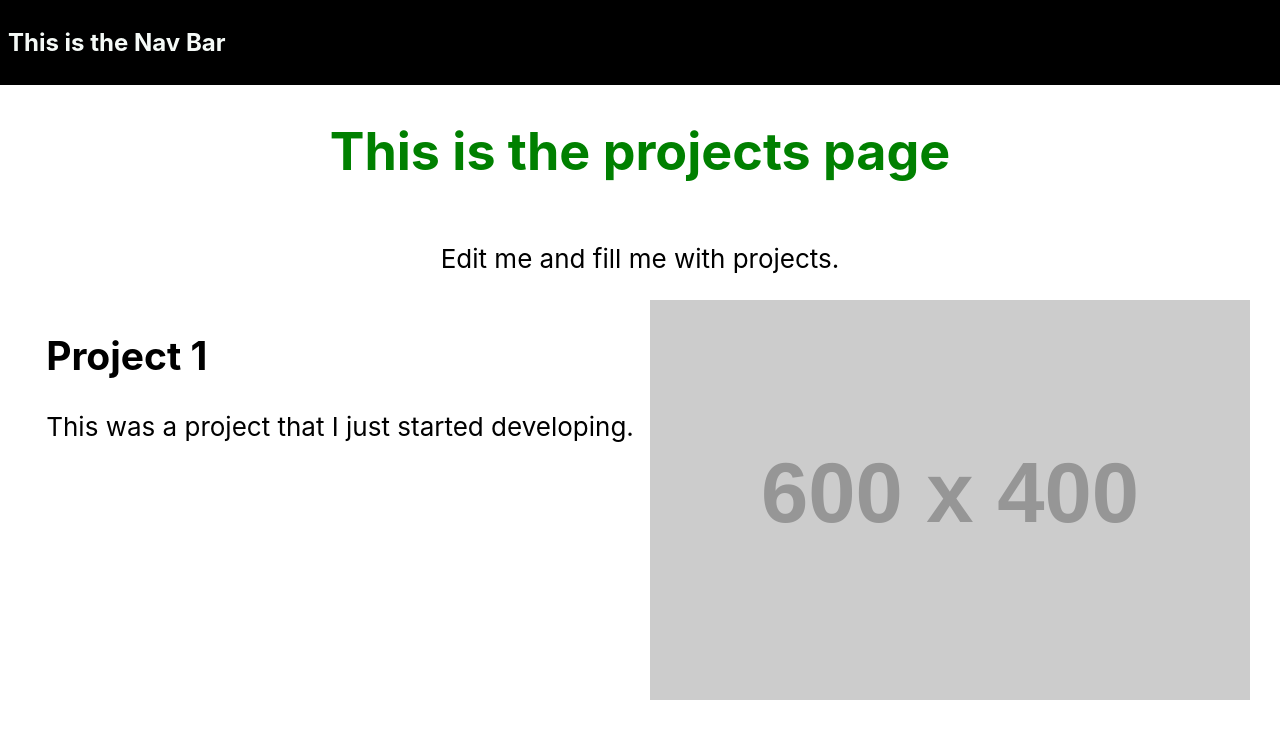
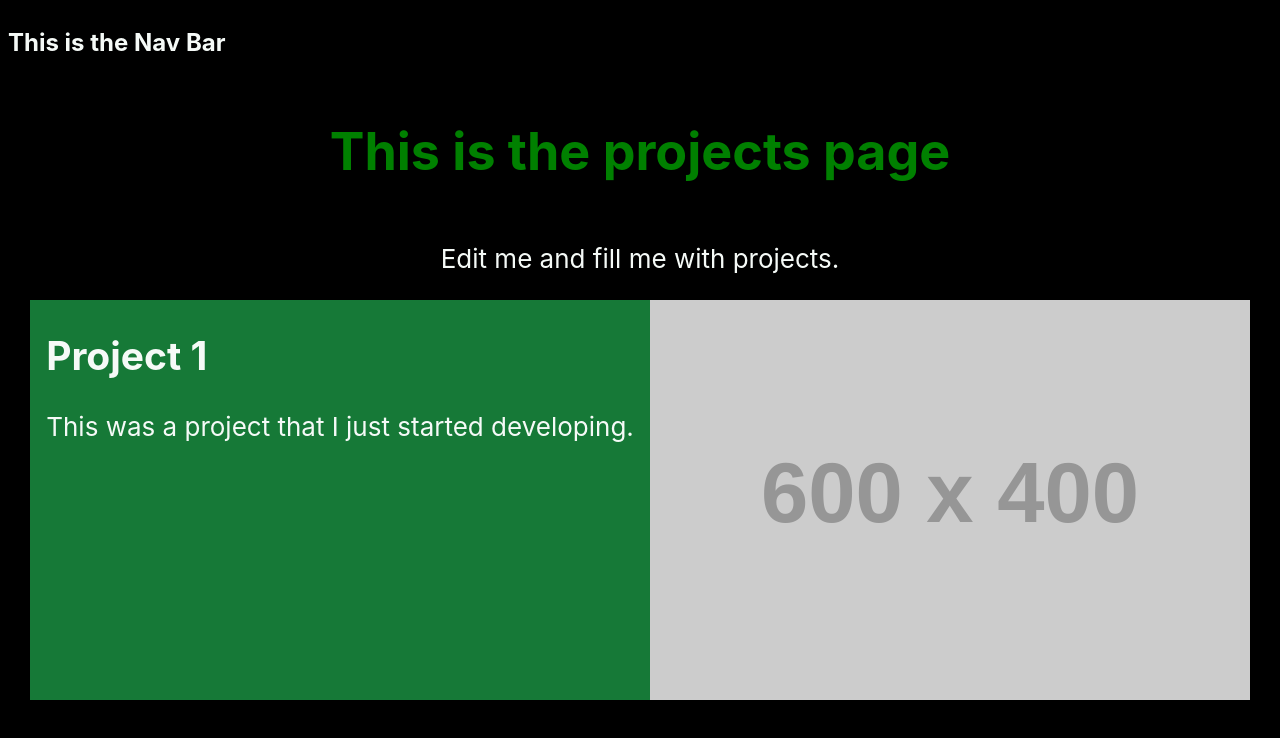
Before and after one commit to Bunji75/githubpage, a React (Create React App) app: page / in a window 1280 px wide. Shown: the top 738 px of the page. Built offline with nearby package versions, Linux system fonts and the light colour scheme.

Commit message:
Fixed theme variables

```diff
--- a/src/App.css
+++ b/src/App.css
@@ -14,7 +14,6 @@
   color: var(--text);
 }
 
-
 :root[data-theme="light"] {
   --text: #050a07;
   --background: #ffffff;
--- a/src/components/Navigation.css
+++ b/src/components/Navigation.css
@@ -1,11 +1,3 @@
-.Nav  {
-  --text: #f5faf7;
-  --background: #000000;
-  --primary: #37be64;
-  --secondary: #167937;
-  --accent: #16b64b;
-}
-
 .Nav {
   colour: var(--text);
   background: var(--background);
--- a/src/index.css
+++ b/src/index.css
@@ -1,3 +1,12 @@
+html {
+  --text: #f5faf7;
+  --background: #000000;
+  --primary: #37be64;
+  --secondary: #167937;
+  --accent: #16b64b;
+  background-color: var(--background)
+}
+
 body {
   margin: 0;
   font-family: -apple-system, BlinkMacSystemFont, 'Segoe UI', 'Roboto', 'Oxygen',
```
